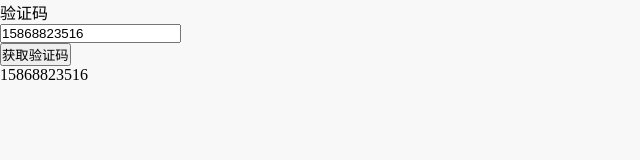
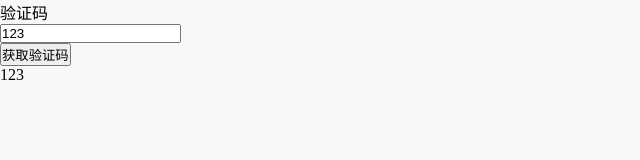
Before and after one commit to lmw6412036/weui-for-vue, a Vue app: page /#/form/code in a window 1280 px wide. Shown: the top 160 px of the page, without its empty margins (0-640 px from the left). Built offline with nearby package versions, Linux system fonts and the light colour scheme.

Commit message:
增加组件

```diff
--- a/package.json
+++ b/package.json
@@ -1,6 +1,6 @@
 {
     "name": "weui-for-vue",
-    "version": "1.0.83",
+    "version": "1.0.84",
     "description": "weui for vue",
     "main": "index.js",
     "scripts": {
--- a/src/pages/form/code.vue
+++ b/src/pages/form/code.vue
@@ -1,7 +1,7 @@
 <template>
     <div class="weui-cells weui-cells_form">
-        <form-code @code:ok="countdown=true" @code:countdownend="countdown=false" @code:error="error" :countdown="countdown"  v-model="mobile" default-time="10" label="验证码" :mobile="mobile"></form-code>
-        {{mobile}}
+        <form-code @code:ok="countdown=true" @code:countdownend="countdown=false" @code:error="error" :countdown="countdown"  v-model="code" default-time="10" label="验证码" :mobile="mobile"></form-code>
+        {{code}}
     </div>
 </template>
 
```
Also changed, not shown: index.js (+5 -2 lines).
